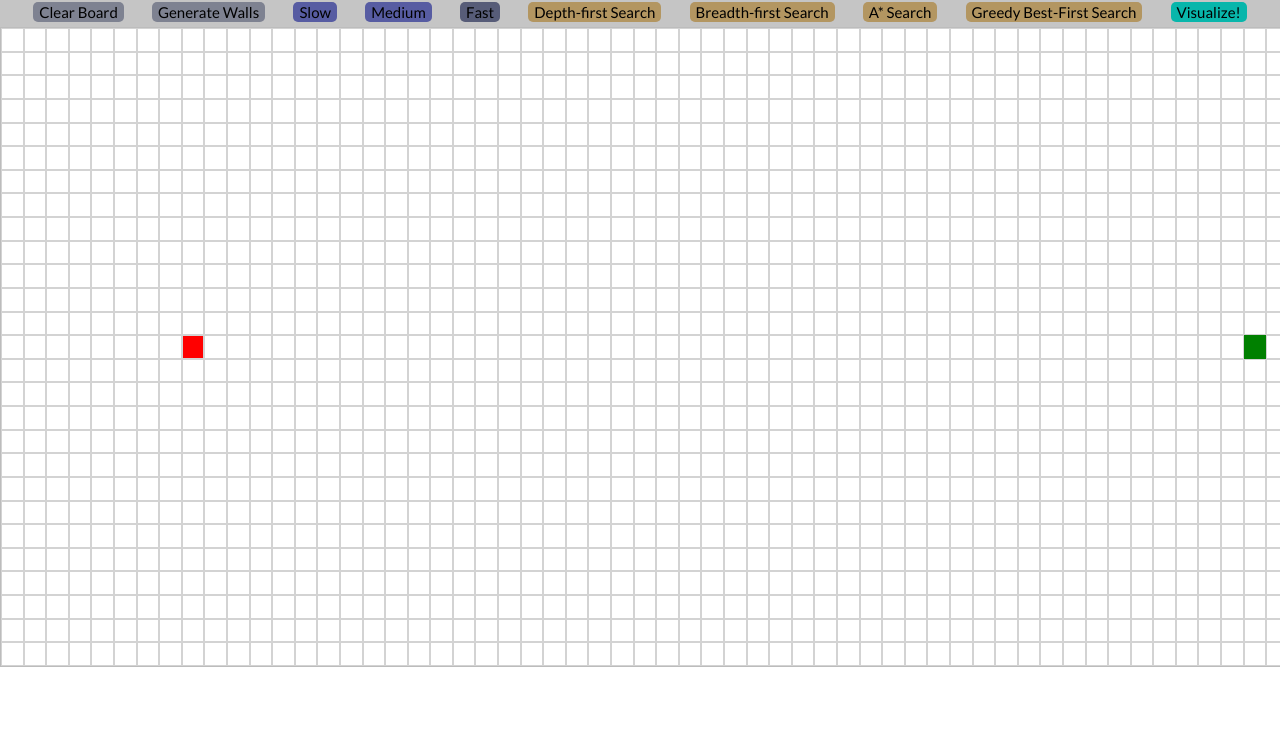
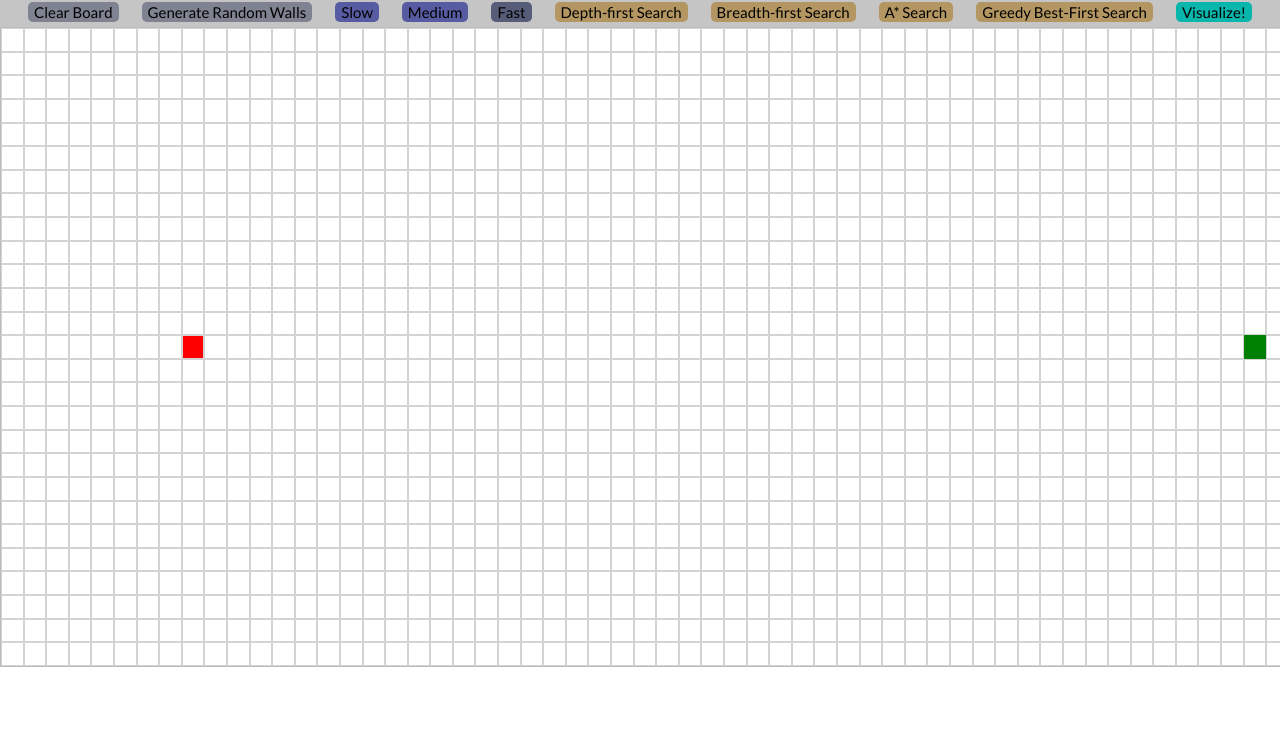
Before and after one commit to BMCARDONA/pathfinding-visualizer, a plain HTML site: page index.html in a window 1280 px wide. Shown: the part 59-800 px from the top of the page. Drawn offline with Linux system fonts and the light colour scheme.

Commit message:
change textContent of walls button

```diff
--- a/index.html
+++ b/index.html
@@ -14,7 +14,7 @@
   </div>
   <div class="buttons">
     <button id="clear-board-button">Clear Board</button>
-    <button id="generate-random-walls-button">Generate Walls</button>
+    <button id="generate-random-walls-button">Generate Random Walls</button>
     <button id="slow-button">Slow</button>
     <button id="medium-button">Medium</button>
     <button id="fast-button">Fast</button>
```
